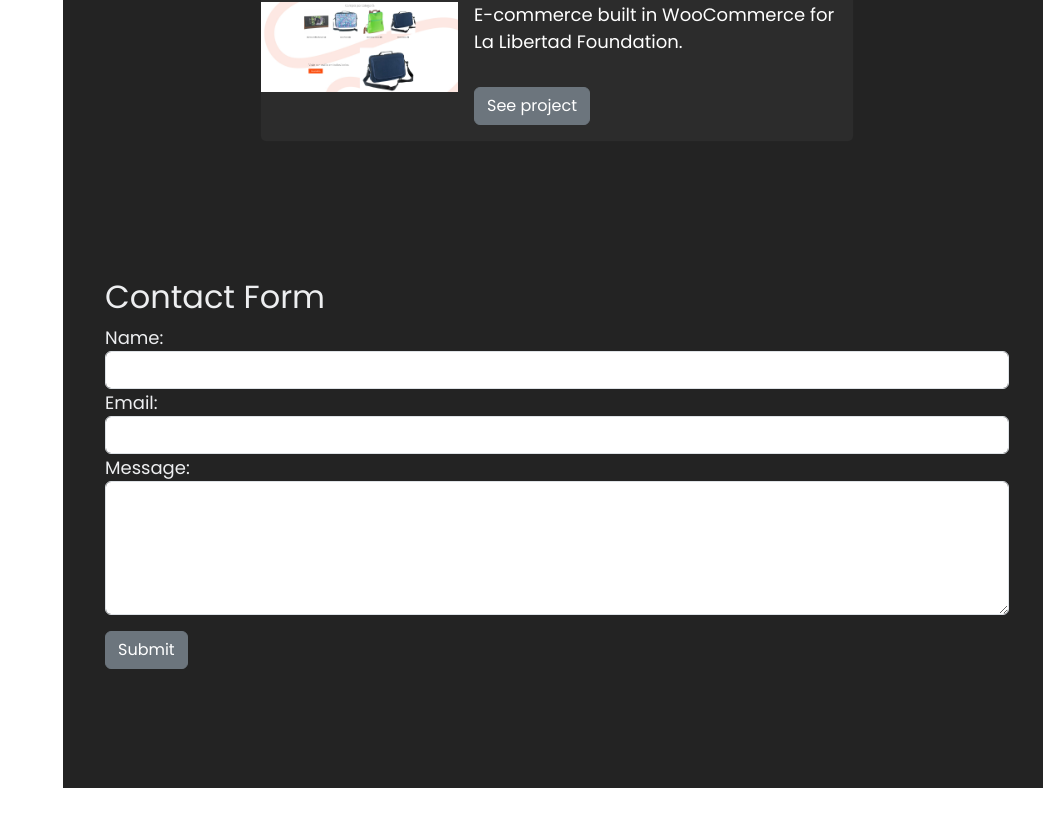
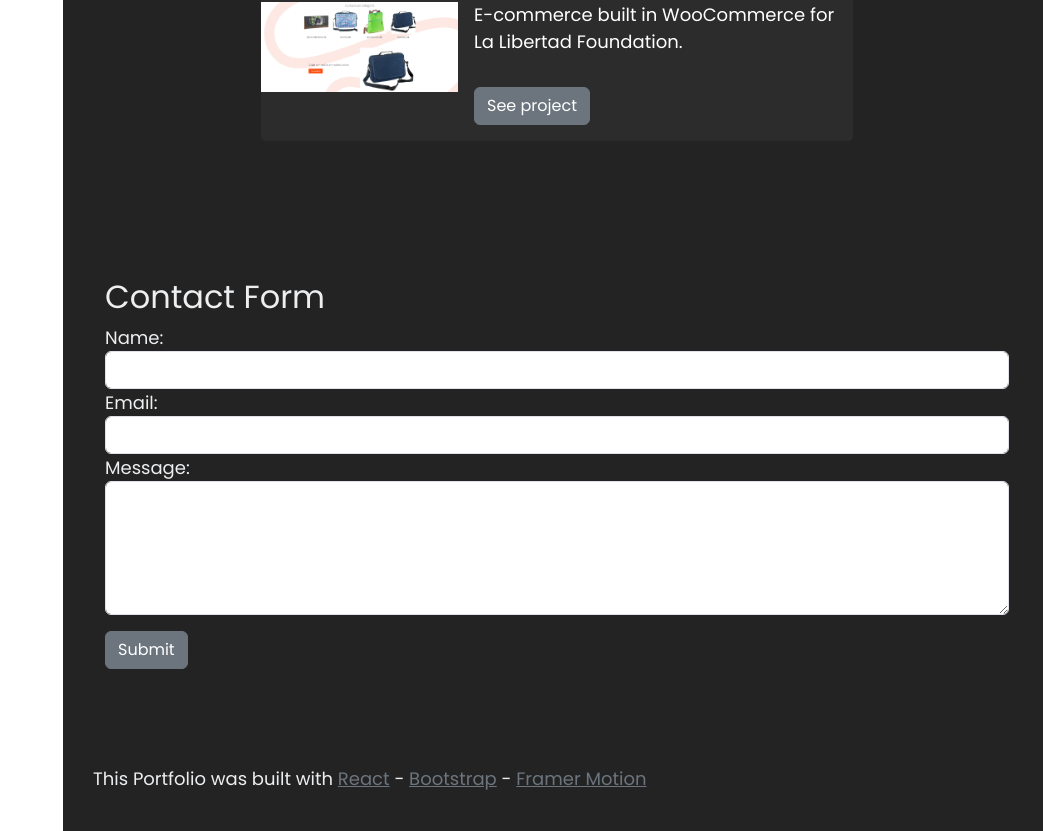
Before and after one commit to CamilaFallas/portfolio, a React (Vite) app: page / in a window 1280 px wide. Shown: the part 1239-2070 px from the top of the page, without its empty margins (237-1280 px from the left). Before the commit the page ends 2027 px from the top, so only its background shows below. Built offline with nearby package versions, Linux system fonts and the light colour scheme.

Commit message:
create footer

```diff
--- a/src/App.jsx
+++ b/src/App.jsx
@@ -5,6 +5,7 @@ import AboutMe from './AboutMe';
 import Tools from './Tools';
 import MyProjects from './MyProjects'
 import ContactForm from './ContacForm';
+import Footer from './Footer';
 import 'bootstrap/dist/css/bootstrap.css';
 import './styles.css';
 
@@ -19,6 +20,7 @@ function App() {
         <Tools />
         <MyProjects />
         <ContactForm />
+        <Footer />
         </div>
       </div>
     </div>
--- /dev/null
+++ b/src/Footer.jsx
@@ -0,0 +1,14 @@
+// eslint-disable-next-line no-unused-vars
+import React from 'react';
+
+const Footer = () => {
+  return (
+    <div className='footer'>
+      <p>
+        This Portfolio was built with <a className="link-secondary" href="https://react.dev/">React</a> - <a className="link-secondary" href="https://getbootstrap.com/">Bootstrap</a> - <a className="link-secondary" href="https://www.framer.com/motion/">Framer Motion</a>
+      </p>
+    </div>
+  );
+};
+
+export default Footer;
```
Also changed, not shown: public/assets/images/back-to-the-future.png (added).
